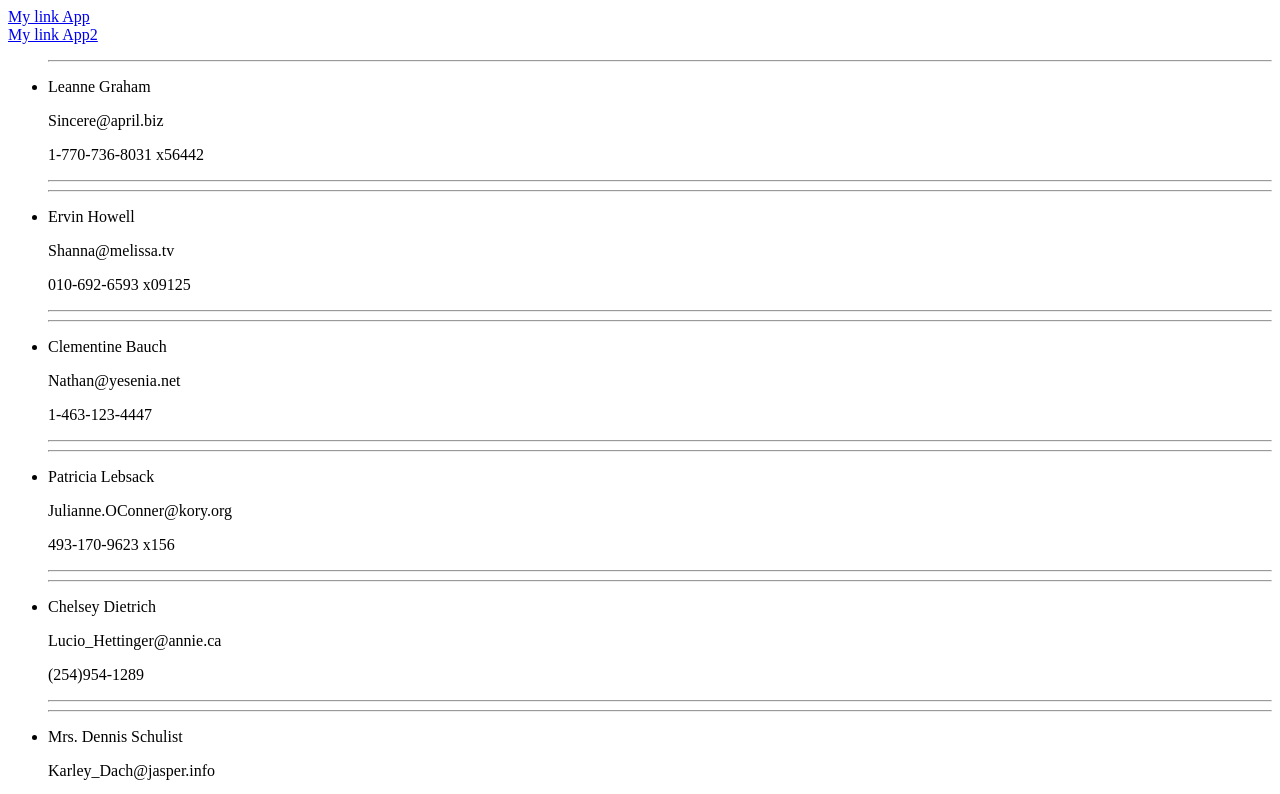
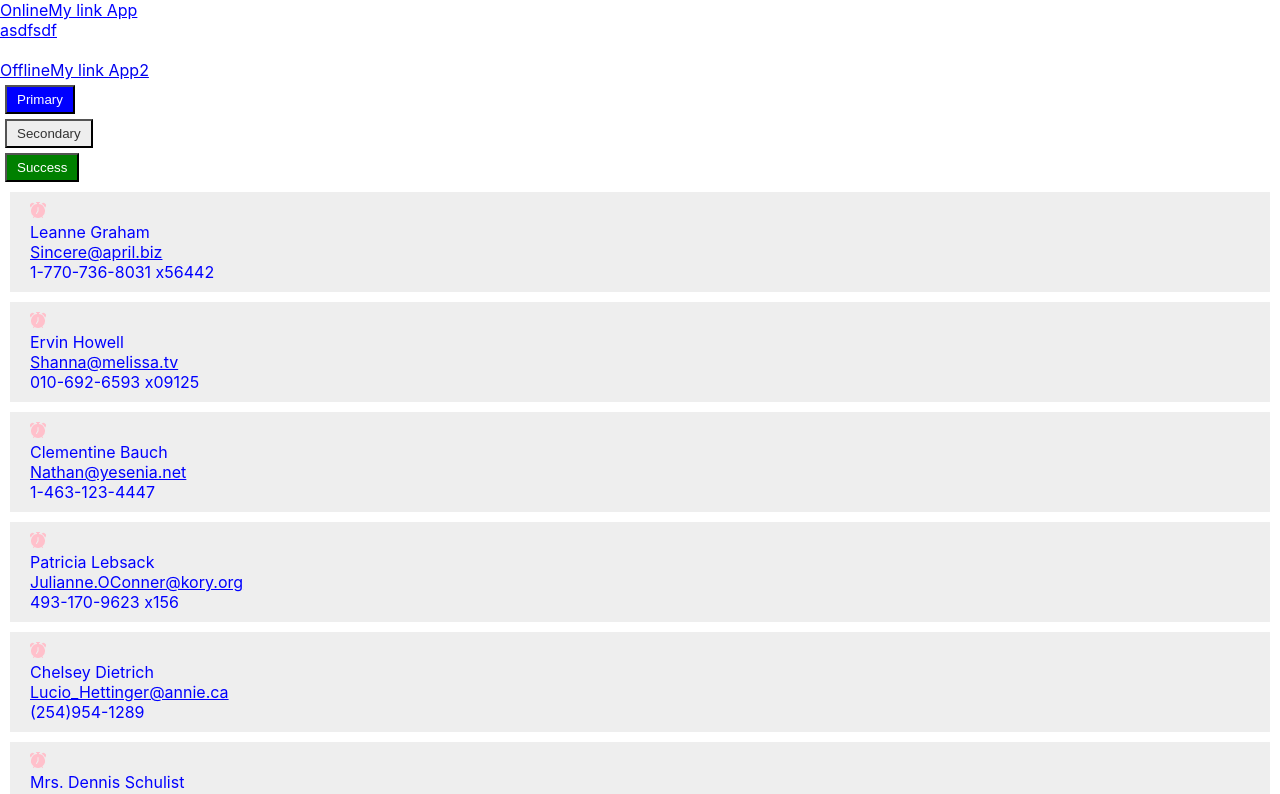
Before and after one commit to yomedev/bootcamp-37-react, a React (Create React App) app: page / in a window 1280 px wide. Shown: the top 794 px of the page. Built offline with nearby package versions, Linux system fonts and the light colour scheme.

Commit message:
module-1-lesson-2

```diff
--- a/src/App.jsx
+++ b/src/App.jsx
@@ -1,14 +1,19 @@
 import React from "react"
-import { Link } from "./components/Link"
+import { Link } from "./components/Link/Link"
 import usersJson from './assets/users.json'
 import { UsersList } from "./components/Users/UsersList"
+import { Button } from "./components/Button/Button"
 
 export const App = () => {
   return (
     <>
-      <Link href='/home' title='title'>My link App</Link>
+      <Link title="title" isOnline >My link App
+      <p>asdfsdf</p></Link>
       <br />
-      <Link href='/products' title='title'>My link App2</Link>
+      <Link href='/contacts' title='title'>My link App2</Link>
+      <Button primary>Primary</Button>
+      <Button secondary>Secondary</Button>
+      <Button success>Success</Button>
       <UsersList users={usersJson} />
     </>
   )
--- /dev/null
+++ b/src/components/Button/Button.jsx
@@ -0,0 +1,14 @@
+import React from 'react'
+import styles from './Button.module.scss'
+import classNames from 'classnames'
+
+export const Button = ({children, primary, secondary, success}) => {
+
+  return (
+    <button className={classNames(styles.base, {
+      [styles.primary]: primary,
+      [styles.secondary]: secondary,
+      [styles.success]: success
+    })} type='button'>{children}</button>
+  )
+}
--- /dev/null
+++ b/src/components/Button/Button.module.scss
@@ -0,0 +1,21 @@
+.base {
+  padding: 5px 10px;
+  background: 1px solid black;
+  display: block;
+  margin: 5px;
+}
+
+.primary {
+  background-color: blue;
+  color: white;
+}
+
+.secondary {
+  background-color: #eee;
+  color: #333;
+}
+
+.success {
+  background-color: green;
+  color: white;
+}
--- a/src/components/Link.jsx
+++ /dev/null
@@ -1,5 +0,0 @@
-import React from 'react'
-
-export const Link = ({href, title, children}) => {
-  return <a href={href} title={title}>{children}</a>
-}
--- /dev/null
+++ b/src/components/Link/Link.jsx
@@ -0,0 +1,21 @@
+import React from 'react'
+import PropTypes from 'prop-types'
+import styles from './Link.module.scss'
+console.log(styles);
+
+export const Link = ({href = '/home', title, children, isOnline}) => {
+  return (
+  <a className={styles.link}  href={href} title={title}>
+    {/* <span>{isOnline && 'Online'}</span> */}
+    <span>{isOnline ? 'Online' : 'Offline'}</span>
+    {children}
+    </a>
+  )
+}
+
+Link.propTypes = {
+  href: PropTypes.string,
+  title: PropTypes.string.isRequired,
+  children: PropTypes.oneOfType([PropTypes.node, PropTypes.arrayOf(PropTypes.node)]).isRequired,
+  isOnline: PropTypes.bool
+}
--- /dev/null
+++ b/src/components/Link/Link.module.scss
@@ -0,0 +1,13 @@
+@value color: red;
+
+.link {
+  color: color;
+  display: block;
+  &:hover {
+    color: blue;
+  }
+}
+
+.btn {
+  background-color: blue;
+}
--- a/src/components/Users/UsersItem.jsx
+++ b/src/components/Users/UsersItem.jsx
@@ -1,33 +1,40 @@
 import React from 'react'
+import PropTypes from 'prop-types'
+import styled from 'styled-components'
+import { BsFillAlarmFill } from "react-icons/bs";
 
-// {
-//   "id": 1,
-//   "name": "Leanne Graham",
-//   "username": "Bret",
-//   "email": "Sincere@april.biz",
-//   "address": {
-//     "street": "Kulas Light",
-//     "suite": "Apt. 556",
-//     "city": "Gwenborough",
-//     "zipcode": "92998-3874"
-//   },
-//   "phone": "1-770-736-8031 x56442",
-//   "website": "hildegard.org",
-//   "company": {
-//     "name": "Romaguera-Crona",
-//     "catchPhrase": "Multi-layered client-server neural-net",
-//     "bs": "harness real-time e-markets"
-//   }
-// },
+const Item = styled.li`
+  padding: 10px 20px;
+  margin: 10px;
+  background-color: ${(props) => props.online ? 'green' : '#eee'};
+`
 
-export const UsersItem = ({name, email, phone}) => {
+const Text = styled.p`
+  color: blue;
+`
+
+const Email = styled(Text)`
+  text-decoration: underline;
+`
+
+const Icon = styled(BsFillAlarmFill)`
+  color: pink;
+`
+
+export const UsersItem = ({name, email, phone, isOnline}) => {
+  // const isOnline = false
   return (
-    <li>
-      <hr />
-      <p>{name}</p>
-      <p>{email}</p>
-      <p>{phone}</p>
-      <hr />
-    </li>
+    <Item online={isOnline} >
+      <Icon />
+      <Text>{name}</Text>
+      <Email>{email}</Email>
+      <Text>{phone}</Text>
+    </Item>
   )
 }
+
+UsersItem.propTypes = {
+  name: PropTypes.string.isRequired,
+  email: PropTypes.string.isRequired,
+  phone: PropTypes.string.isRequired
+}
--- a/src/components/Users/UsersList.jsx
+++ b/src/components/Users/UsersList.jsx
@@ -1,5 +1,6 @@
 import React from 'react'
 import { UsersItem } from './UsersItem'
+import PropTypes from 'prop-types'
 
 export const UsersList = ({users}) => {
   return (
@@ -10,3 +11,12 @@ export const UsersList = ({users}) => {
   </ul>
   )
 }
+
+UsersList.propTypes = {
+  users: PropTypes.arrayOf(PropTypes.shape({
+    id: PropTypes.number.isRequired,
+    name: PropTypes.string.isRequired,
+    email: PropTypes.string.isRequired,
+    phone: PropTypes.string.isRequired
+  })).isRequired
+}
--- a/src/index.js
+++ b/src/index.js
@@ -1,6 +1,8 @@
 import React from 'react';
 import ReactDOM from 'react-dom/client';
 import {App} from './App'
+import './index.scss'
+
 
 // const paragraph = createElement('p', null, 'My link')
 
@@ -10,16 +12,10 @@ import {App} from './App'
 //   // children: 'My link'
 // }, children)
 
-const root = ReactDOM.createRoot(document.getElementById('root'))
-root.render(<App />)
 
-// <a href="/" title="title">My link</a>
-
-//
-// import './index.css';
-
-// const root = ReactDOM.createRoot(document.getElementById('root'));
-// root.render(
-//   <React.StrictMode>
-//   </React.StrictMode>
-// );
+const root = ReactDOM.createRoot(document.getElementById('root'));
+root.render(
+  <React.StrictMode>
+    <App />
+  </React.StrictMode>
+);
--- a/src/index.css
+++ b/src/index.scss
@@ -1,3 +1,11 @@
+// @import 'node_modules/modern-normalize/modern-normalize.css';
+
+*, *::after, *::before {
+  box-sizing: border-box;
+  padding: 0;
+  margin: 0;
+}
+
 body {
   margin: 0;
   font-family: -apple-system, BlinkMacSystemFont, 'Segoe UI', 'Roboto', 'Oxygen',
```
Also changed, not shown: package.json (+8 -0 lines), 1 other file (tests, documents, lock files or other folders).
